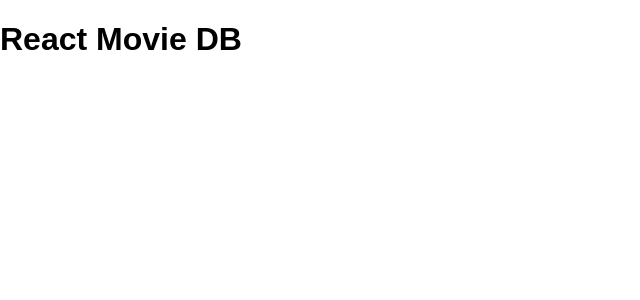
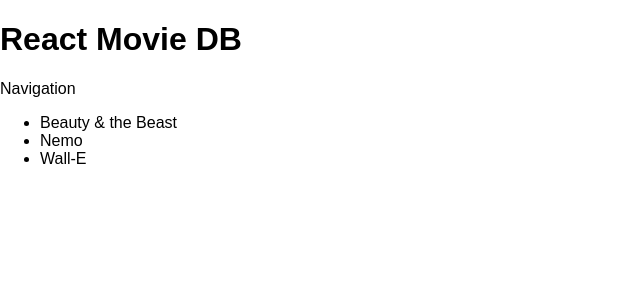
Before and after one commit to V-Ho/react-movieDB, a React (Create React App) app: page / in a window 1280 px wide. Shown: the top 300 px of the page, without its empty margins (0-640 px from the left). Built offline with nearby package versions, Linux system fonts and the light colour scheme.

Commit message:
setup navigation and basic components

```diff
--- a/src/App.js
+++ b/src/App.js
@@ -1,4 +1,6 @@
 import React, { Component } from 'react'
+import Header from '../src/components/Header'
+import Main from './layouts/Main'
 
 const API_KEY = process.env.REACT_APP_movie_api_key
 
@@ -7,7 +9,8 @@ class App extends Component {
     console.log('API Key:', API_KEY)
     return (
       <div className='App'>
-        <h1>React Movie DB</h1>
+        <Header />
+        <Main />
       </div>
     )
   }
--- /dev/null
+++ b/src/components/Header.js
@@ -0,0 +1,11 @@
+import React from 'react'
+
+const Header = () => {
+  return (
+    <header>
+      <h1> React Movie DB </h1>
+    </header>
+  )
+}
+
+export default Header
--- /dev/null
+++ b/src/components/MovieListItem.js
@@ -0,0 +1,7 @@
+import React from 'react'
+
+const MovieListItem = ({ title }) => (
+  <li className='movie-item'>{title}</li>
+)
+
+export default MovieListItem
--- /dev/null
+++ b/src/components/Movies.js
@@ -0,0 +1,20 @@
+import React from 'react'
+import MovieListItem from './MovieListItem'
+
+const titles = ['Beauty & the Beast', 'Nemo', 'Wall-E']
+
+class Movies extends React.Component {
+  render () {
+    return (
+      <ul className='movies'>
+        {
+          titles.map((title, index) =>
+            <MovieListItem key={index.toString()} title={title} />
+          )
+        }
+      </ul>
+    )
+  }
+}
+
+export default Movies
--- /dev/null
+++ b/src/components/Navigation.js
@@ -0,0 +1,13 @@
+import React from 'react'
+
+class Navigation extends React.Component {
+  render () {
+    return (
+      <section className='navigation'>
+        Navigation
+      </section>
+    )
+  }
+}
+
+export default Navigation
--- /dev/null
+++ b/src/layouts/Main.js
@@ -0,0 +1,16 @@
+import React from 'react'
+import Navigation from '../components/Navigation'
+import Movies from '../components/Movies'
+
+class Main extends React.Component {
+  render () {
+    return (
+      <section className='main'>
+        <Navigation />
+        <Movies />
+      </section>
+    )
+  }
+}
+
+export default Main
```
